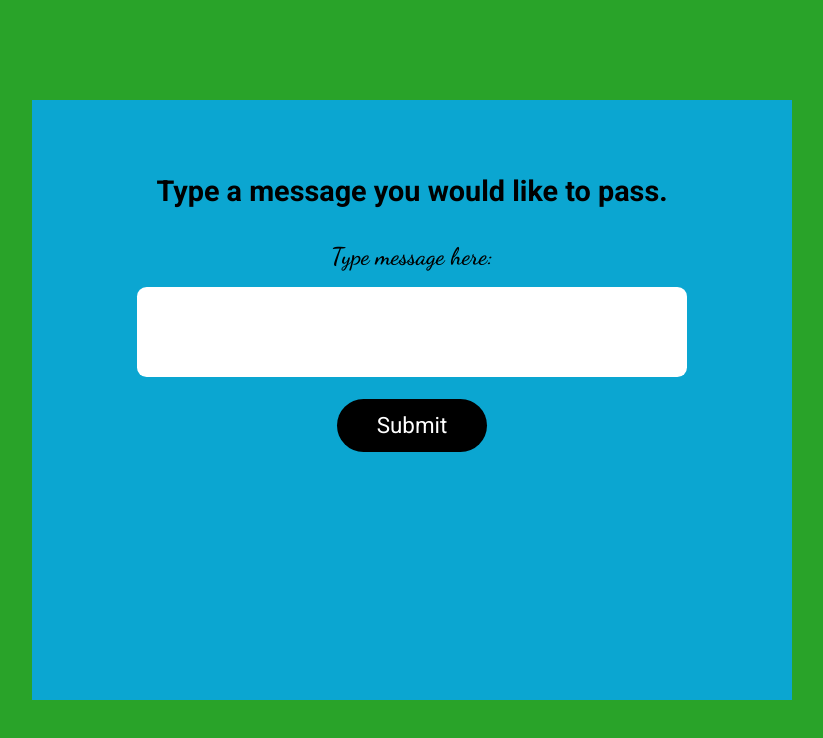
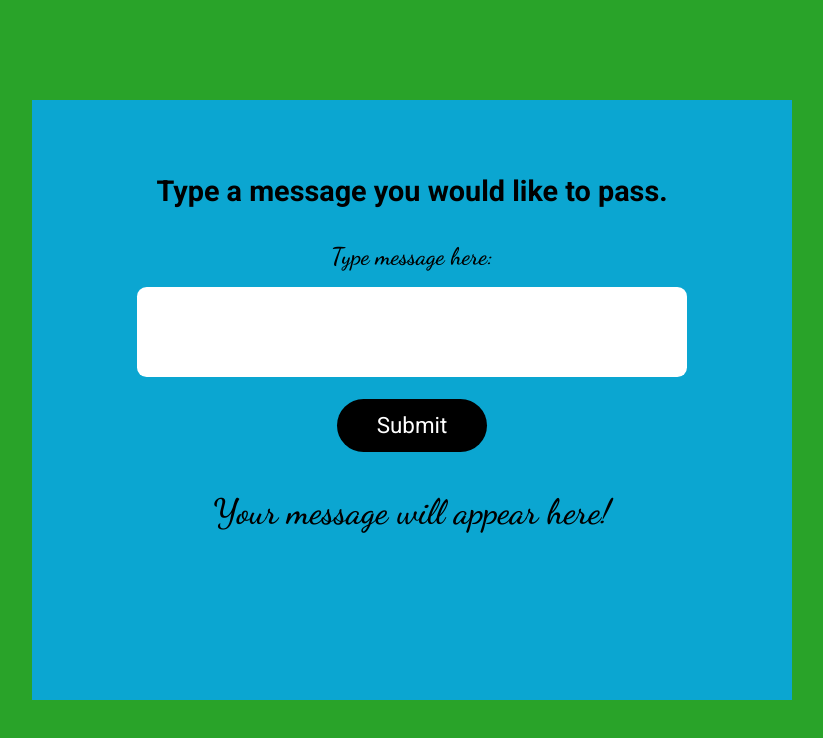
Before and after one commit to VLOrozco/javascript-pass-the-message, a plain HTML site: page index.html in a window 1280 px wide. Shown: the whole page, without its empty margins (228-1051 px from the left). Drawn offline with Linux system fonts and the light colour scheme.

```diff
--- a/index.html
+++ b/index.html
@@ -34,7 +34,7 @@
     </form>
 
     <!-- message display -->
-    <span id="messageDisplay"></span>
+    <span id="messageDisplay">Your message will appear here!</span>
   </div>
 </body>
 </html>
```
